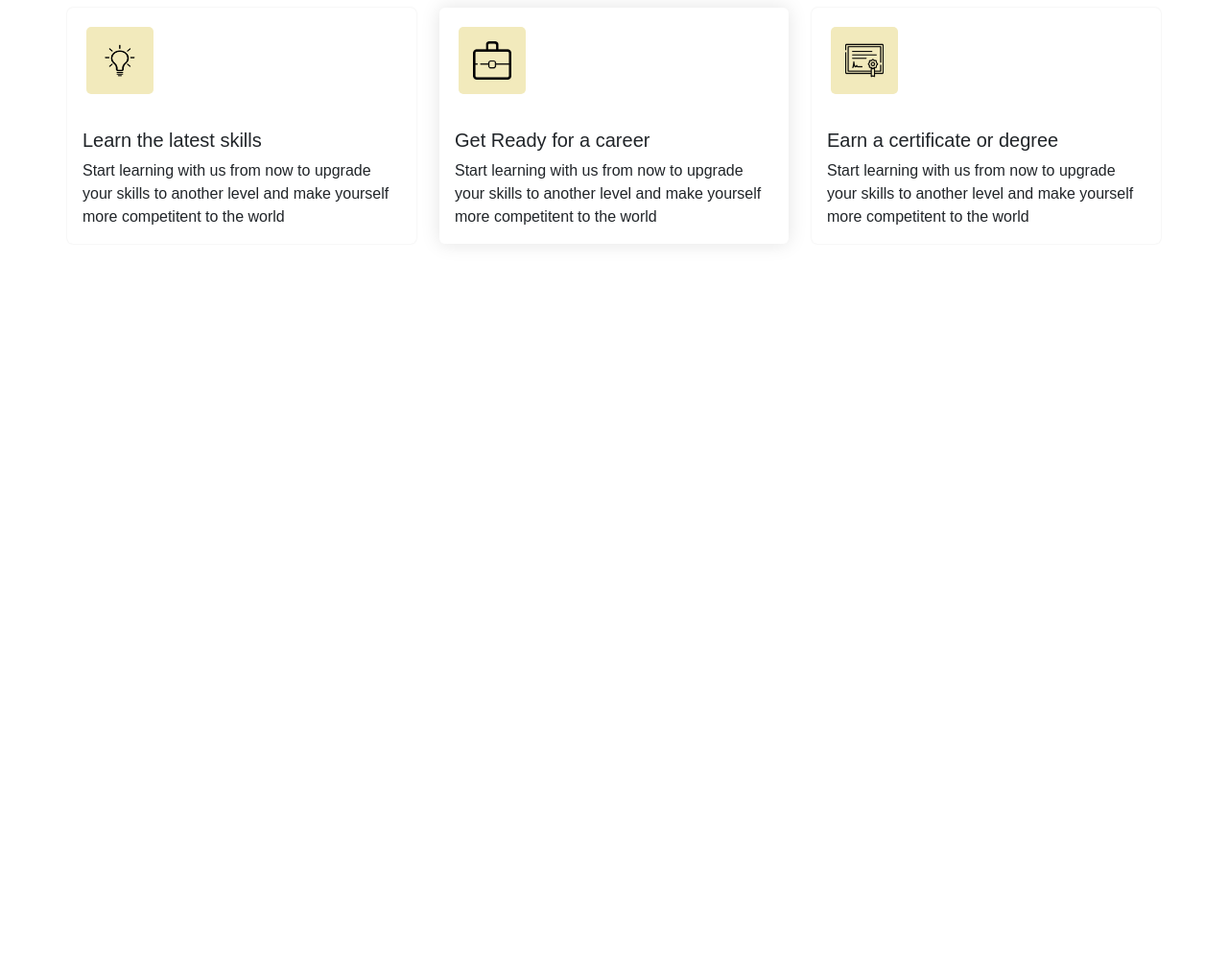
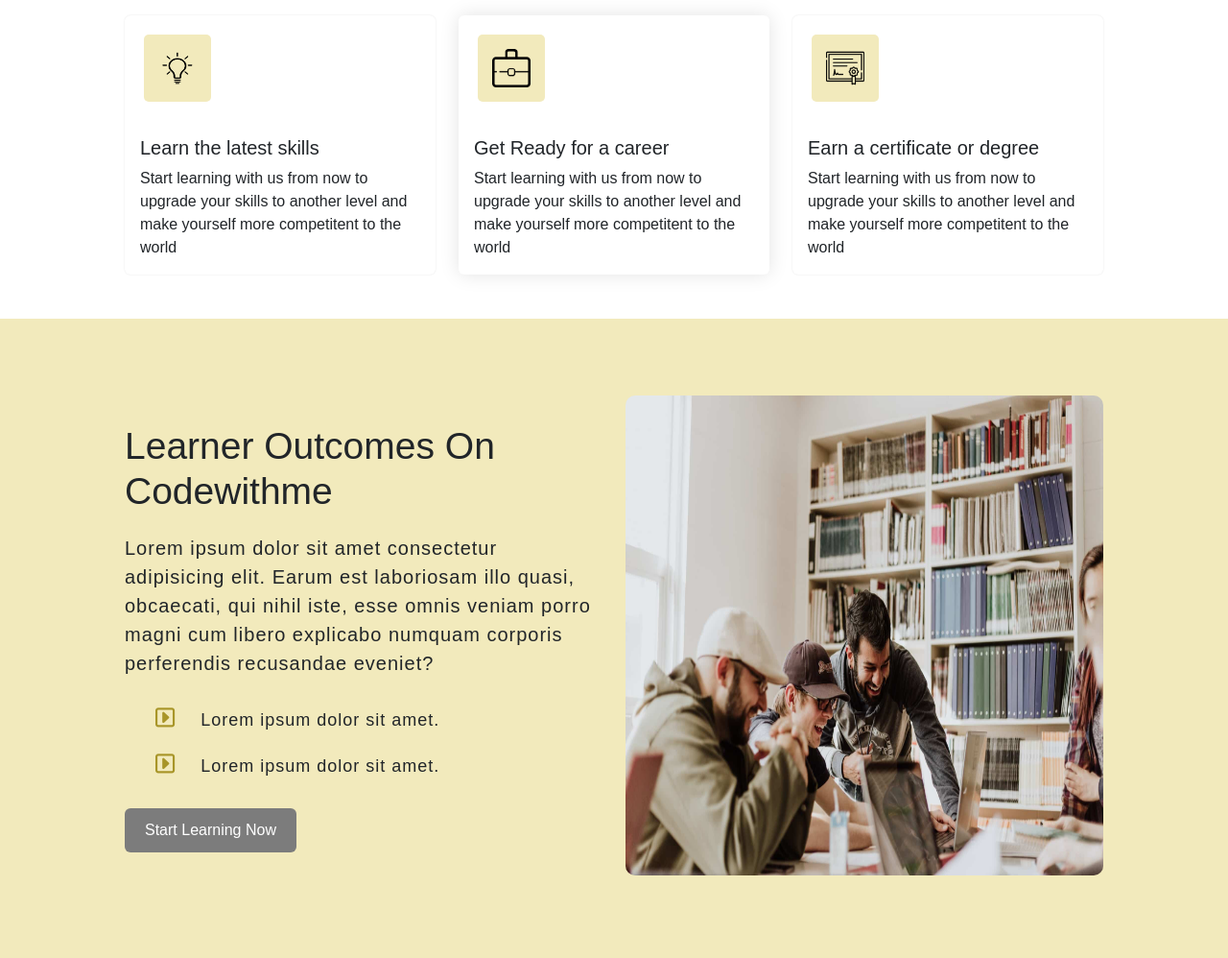
Before and after one commit to MHassan196/SkillsUP, a plain HTML site: page index.html in a window 1280 px wide. Shown: the part 904-1902 px from the top of the page at 96% size. Before the commit the page ends 1204 px from the top, so only its background shows below. Drawn offline with Linux system fonts and the light colour scheme.

Commit message:
Updating the UI

```diff
--- a/CSS/style.css
+++ b/CSS/style.css
@@ -95,6 +95,9 @@
     .form_area{
         display: none;
     }
+    /* .laptop-pic{
+        display: none;
+    } */
 }
 
 @media(max-width: 818px){
@@ -219,7 +222,7 @@
     text-decoration: underline;
 }
 .skills{
-    padding: 30px 70px !important;
+    padding: 30px 130px !important;
 }
 .icon-place{
     margin: 20px;
@@ -241,3 +244,50 @@
 .box2{
     box-shadow: 0 0 20px #e3e3e3;
 }
+.achieve{
+    text-transform: capitalize;
+    font-size: 35px;
+    letter-spacing: 1px;
+    font-weight: 600;
+}
+.learn{
+    padding: 80px 130px !important;
+    background-color: rgb(242, 234, 188);
+}
+.laptop-pic{
+    height: 500px !important;
+    width: 100%;
+    border-radius: 10px;
+}
+.left{
+    margin-top: 30px !important;
+    margin-bottom: 30px !important;
+}
+.left h2{
+    text-transform: capitalize;
+    font-size: 39px;
+    margin-bottom: 20px;
+}
+.left p{
+    font-size: 20px;
+    letter-spacing: 1px;
+    margin-bottom: 30px;
+}
+.left ul li{
+    list-style: none;
+    font-size: 18px;
+    letter-spacing: 1px;
+    margin-bottom: 20px;
+}
+.left ul li i{
+    margin-right: 20px;
+    font-size: 23px;
+    color: rgb(168, 149, 40);
+}
+.learn-btn{
+    background: rgb(124, 124, 124) !important;
+    color: #fff !important;
+    padding: 10px 20px !important;
+    margin-top: 10px !important;
+
+}
--- a/index.html
+++ b/index.html
@@ -179,7 +179,7 @@
   <div class="container-fluid skills">
     <div class="row">
       <div class="col-md-12">
-        <h3 class="text-center mb-5">Achieve your goals with us</h3>
+        <h3 class="text-center mb-5 achieve">Achieve your goals with us</h3>
       </div>
       <div class="col-lg-4">
         <div class="card mb-3 box">
@@ -222,6 +222,23 @@
       </div>
     </div>
   </div>
+  <div class="container-fluid learn">
+    <div class="row d-flex">
+        <div class="left col-lg-6">
+          <h2>Learner outcomes on <br><span class="cwm">Codewithme</span></h2>
+          <p>Lorem ipsum dolor sit amet consectetur adipisicing elit. Earum est laboriosam illo quasi, obcaecati, qui nihil iste, esse omnis veniam porro magni cum libero explicabo numquam corporis perferendis recusandae eveniet?</p>
+          <ul>
+            <li><i class="fa fa-caret-square-o-right"></i> Lorem ipsum dolor sit amet.</li>
+            <li><i class="fa fa-caret-square-o-right"></i> Lorem ipsum dolor sit amet.</li>
+          </ul>
+          <button class="learn-btn btn ">Start Learning Now</button>
+        </div>
+        <div class="right col-lg-6">
+          <img src="learn.jpg" class="img-fluid laptop-pic" alt="">
+        </div>
+
+    </div>
+  </div>
 
   <!-- <script src="https://cdn.jsdelivr.net/npm/bootstrap@5.2.0/dist/js/bootstrap.bundle.min.js"
     integrity="sha384-A3rJD856KowSb7dwlZdYEkO39Gagi7vIsF0jrRAoQmDKKtQBHUuLZ9AsSv4jD4Xa"
```
Also changed, not shown: learn.jpg (added), 1 other file.
